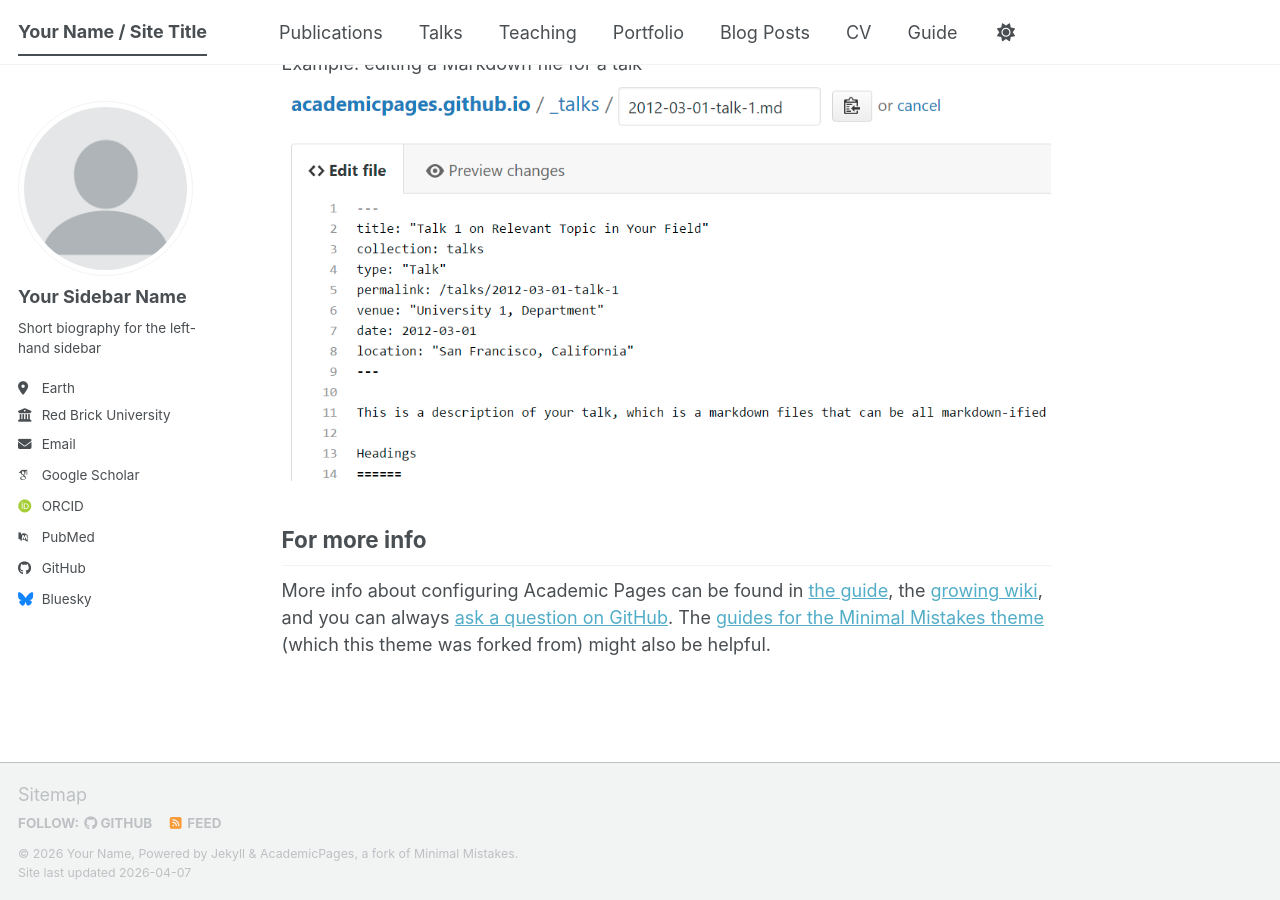
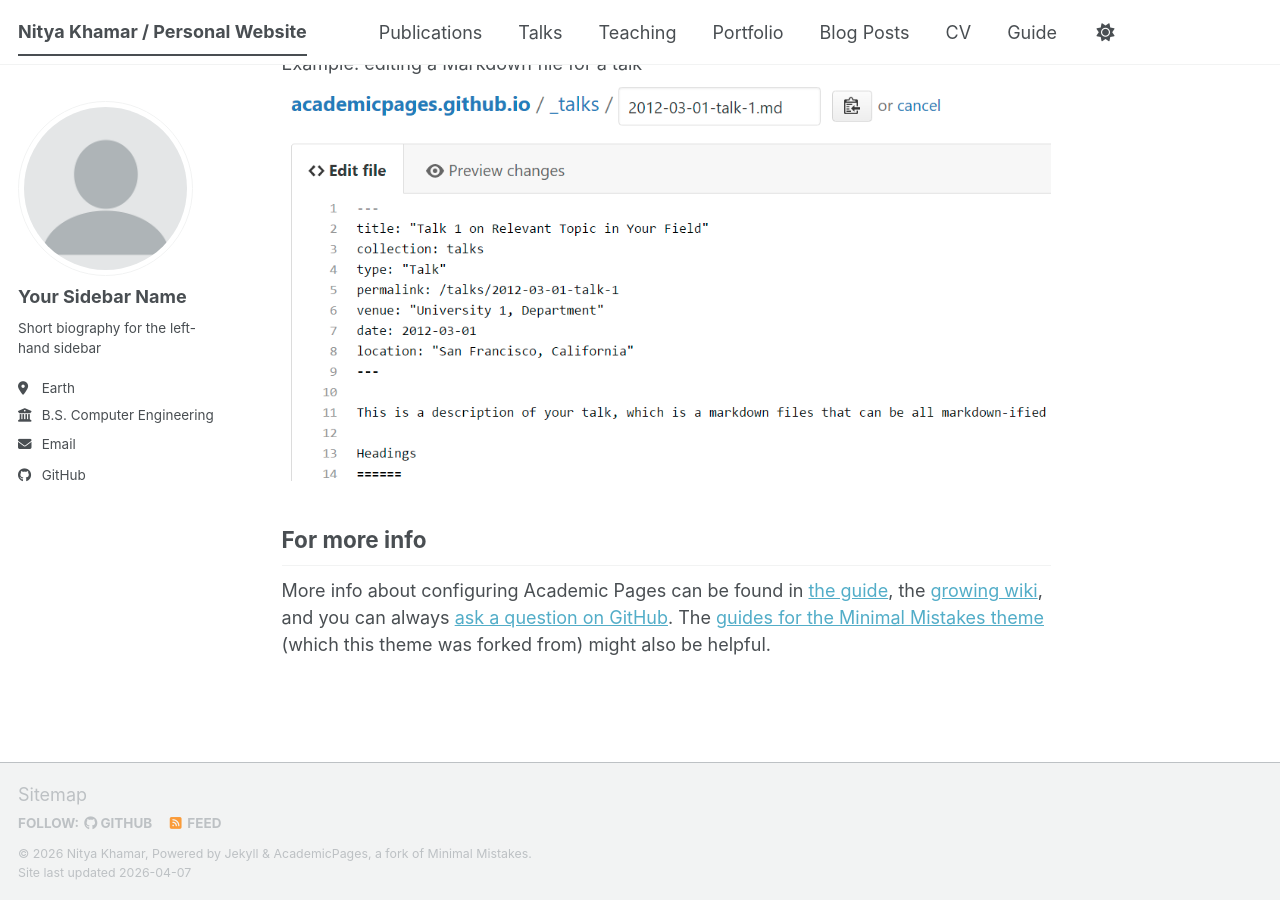
Before and after one commit to N-K-22/N-K-22.github.io, a Jekyll site: the page built from _pages/about.md, in a window 1280 px wide and 900 px high, scrolled down 2720 px. Built offline with Jekyll 4.4.1, drawn with Linux system fonts in a browser that asks for light colours; some web fonts are replaced; a script bundle is joined from its source files by our own code; library files that are not in the unit come from our copies.

Commit message:
personalization set up

```diff
--- a/_config.yml
+++ b/_config.yml
@@ -9,10 +9,10 @@
 # Basic Site Settings
 locale                   : "en-US"
 site_theme               : "default" # The available themes options are "default", "air", "sunrise", "mint", "dirt" and "contrast"
-title                    : "Your Name / Site Title"
+title                    : "Nitya Khamar / Personal Website"
 title_separator          : "-"
-name                     : &name "Your Name"
-description              : &description "Your Name's academic portfolio"   # Update this with a general description of your site, this is the default if not overridden by a page
+name                     : &name "Nitya Khamar"
+description              : &description "Incoming Masters of Science with Thesis Student"   # Update this with a general description of your site, this is the default if not overridden by a page
 url                      : https://nkhamar.github.io # The base hostname & protocol for your site e.g. "https://[your GitHub username].github.io",
                                                            # or if you already have some other page hosted on Github then use "https://[your GitHub username].github.io/[Your Repo Name]"
 baseurl                  : "" # the subpath of your site, e.g. "/blog"
@@ -28,20 +28,20 @@ author:
   pronouns         : # example: "she/her"
   bio              : "Short biography for the left-hand sidebar"
   location         : "Earth"
-  employer         : "Red Brick University"
+  employer         : "B.S. Computer Engineering at University of Virginia 2026"
   uri              : # URL
-  email            : "none@example.org"
+  email            : "khamarnitya@gmail.com"
 
   # Academic websites
   academia         : # URL
   arxiv            : # URL - Update with the correct link to your profile
-  googlescholar    : "https://scholar.google.com/citations?user=PS_CX0AAAAAJ"
+  googlescholar    : #"https://scholar.google.com/citations?user=PS_CX0AAAAAJ"
   inspire-hep      : # URL
   impactstory      : # URL
-  orcid            : "https://orcid.org/yourorcidurl"
+  orcid            : #"https://orcid.org/yourorcidurl"
   semantic         : # URL
   ssrn             : # URL
-  pubmed           : "https://www.ncbi.nlm.nih.gov/pubmed/?term=john+snow"
+  pubmed           : #"https://www.ncbi.nlm.nih.gov/pubmed/?term=john+snow"
   researchgate     : # URL
   scopus           : # URL
   zotero           : # URL
@@ -51,13 +51,13 @@ author:
   bitbucket        : # Username - Update with your username on the site
   codepen          : # Username
   dribbble         : # Username
-  github           : "academicpages"
+  github           : "N-K-22"
   kaggle           : # Username
   stackoverflow    : # User number or user number and name (i.e., use "1" or "1/jeff-atwood")
 
   # Social media
   artstation       : # Username
-  bluesky          : "bsky.app" # Replace this with you Bluesky username
+  bluesky          : #"bsky.app" # Replace this with you Bluesky username
   facebook         : # Username
   flickr           : # Username
   foursquare       : # Username
@@ -138,7 +138,7 @@ yandex_site_verification :
 
 # Social Sharing
 twitter:
-  username               : &twitter
+  username               : #&twitter
 facebook:
   username               :
   app_id                 :
@@ -338,7 +338,7 @@ category_archive:
   type: liquid
   path: /categories/
 tag_archive:
-  type: liquid
+  type: liquids
   path: /tags/
 # https://github.com/jekyll/jekyll-archives
 # jekyll-archives:
```
